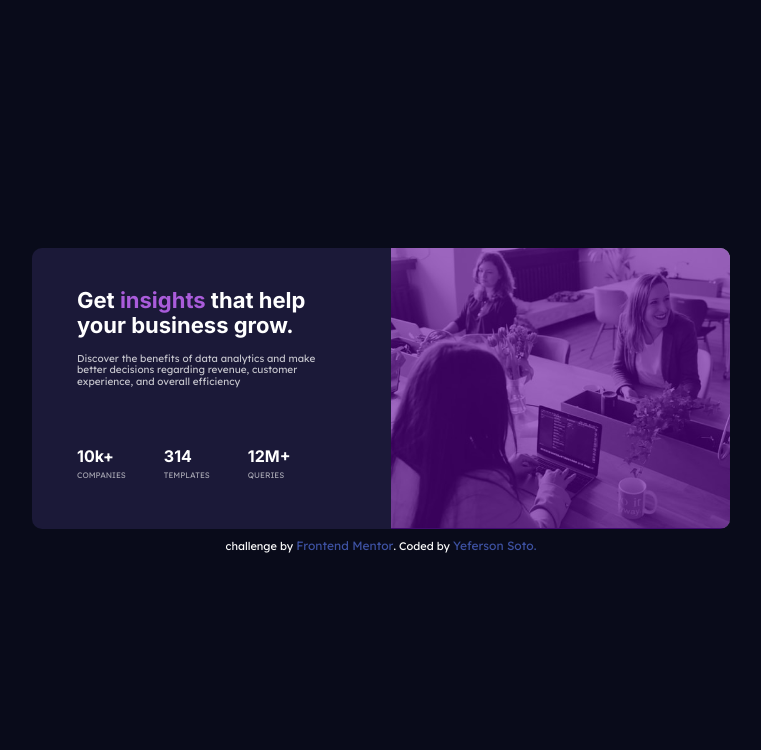
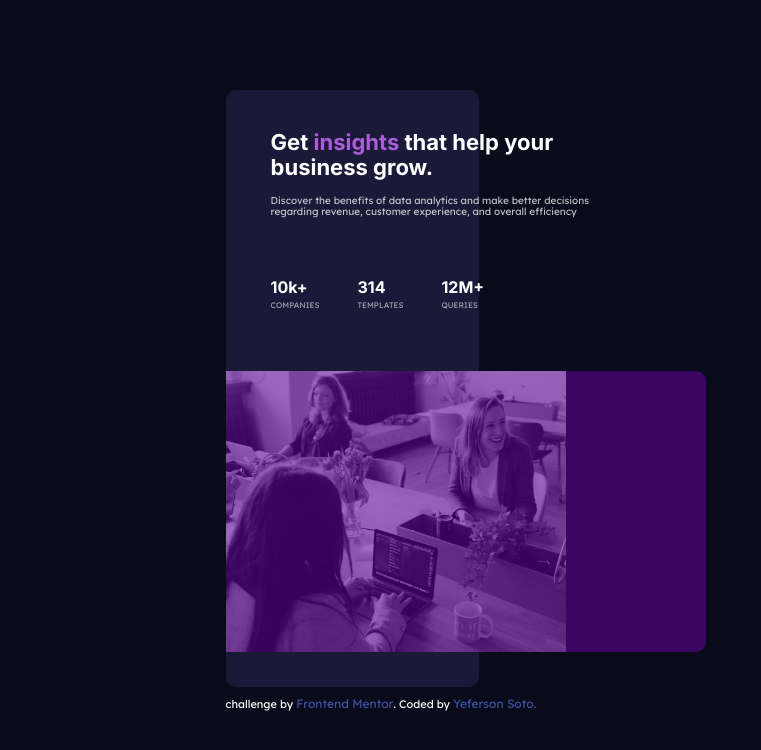
Before and after one commit to duquerson/stats_card_component, a plain HTML site: page html/index.html in a window 1280 px wide. Shown: the whole page, without its empty margins (259-1020 px from the left). Drawn offline with nearby package versions, Linux system fonts and the light colour scheme.

Commit message:
puliendo detalles y reoganizando codigo

```diff
--- /dev/null
+++ b/css/mobile.scss
@@ -0,0 +1,11 @@
+.container {
+    width: 253px;
+    height: 597px;
+    border-radius: 10px;
+    background-color: var(--Dark_desaturated_blue_card_background);
+    display: flex;
+    flex-direction: column;
+}
+
+
+/*modificar archivos trabajar vista mobil luego a escritorio no al reves*/
--- a/html/index.html
+++ b/html/index.html
@@ -1,6 +1,5 @@
 <!DOCTYPE html>
 <html lang="es">
-  <!-- - compatibilidad exploradores y fuente de texto -->
   <head>
     <meta charset="UTF-8">
     <meta http-equiv="X-UA-Compatible" content="IE=edge">
@@ -11,6 +10,7 @@
     <link href="https://fonts.googleapis.com/css2?family=Inter:wght@400;700&amp;family=Lexend+Deca&amp;display=swap" rel="stylesheet">
     <link rel="stylesheet" href="./normalize.css">
     <link rel="stylesheet" href="../css/style.css">
+    <link rel="stylesheet" href="../css/mobile.css" media="screen and (min-width: 320px)">
     <title>Card Component_2 | Frontend Mentor </title>
   </head>
   <body>
```
Also changed, not shown: css/mobile.css (added), 1 other file.
